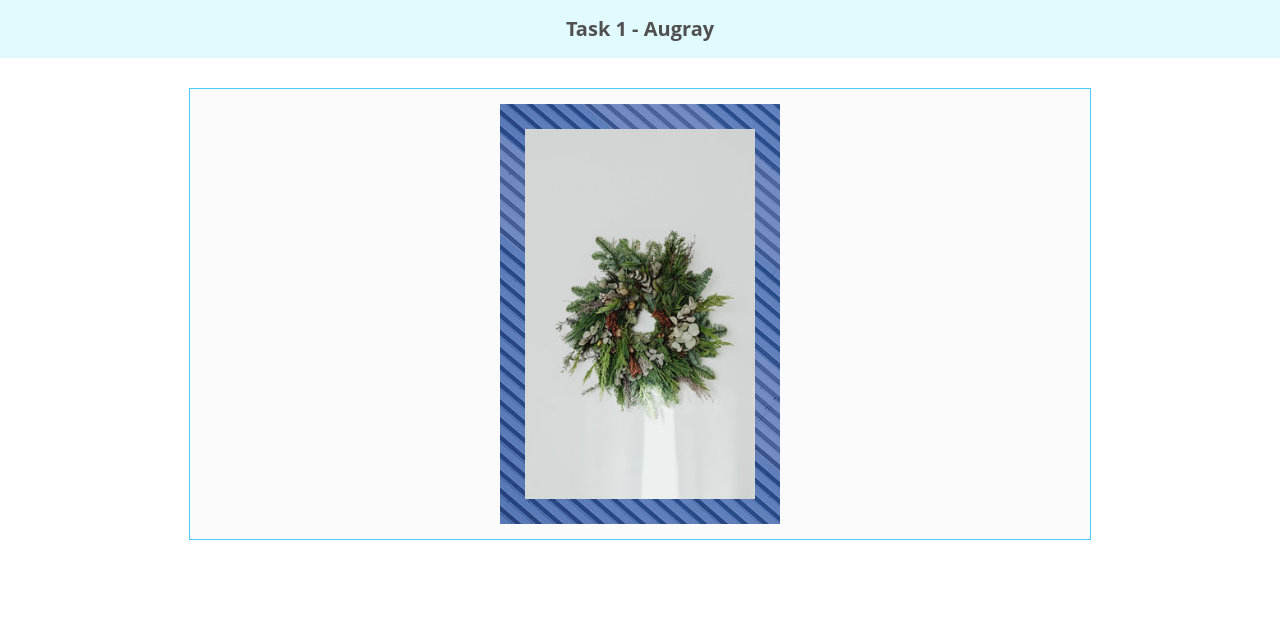
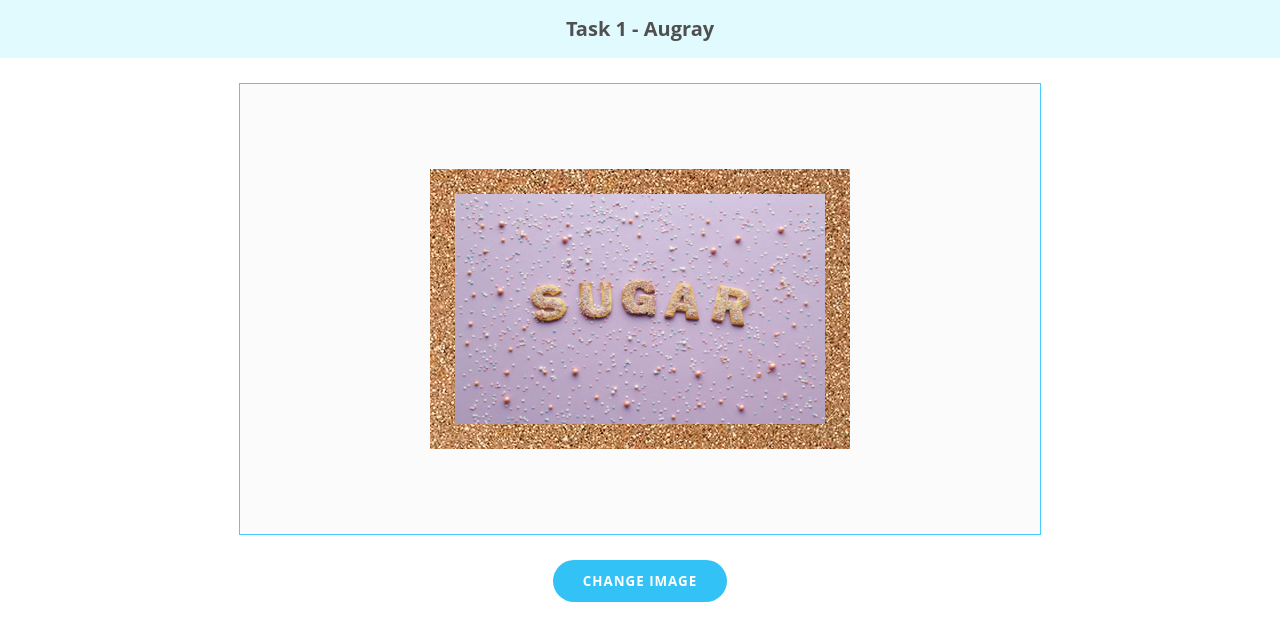
Before and after one commit to naren-irain/augray-task-1, a plain HTML site: page index.html in a window 1280 px wide. Drawn offline with Linux system fonts and the light colour scheme.

Commit message:
add button an styles

```diff
--- a/assets/css/style-task1.css
+++ b/assets/css/style-task1.css
@@ -8,7 +8,7 @@ body {
 }
 header {
     background: #e1fafe;
-    margin-bottom: 30px;
+    margin-bottom: 25px;
     overflow: hidden;
 }
 h1 {
@@ -21,3 +21,27 @@ canvas#image_holder {
     display: block;
     margin: 0 auto;
 }
+button#btn_change {
+    background: #33c2f5;
+    border: 0;
+    border-radius: 50px;
+    color: #fff;
+    cursor: pointer;
+    font-family: inherit;
+    font-weight: bold;
+    text-transform: uppercase;
+    letter-spacing: 1px;
+    margin: 25px 0 15px;
+    padding: 12px 30px;
+    outline: 0;
+    transition: .3s;
+}
+button#btn_change:hover {
+    background: #1da7d8;
+    box-shadow: 0 4px 2px rgba(0,0,0,0.2);
+}
+button#btn_change:active {
+    background: #33c2f5;
+    box-shadow: 0 0 0 rgba(0,0,0,0.2);
+    transition: 0s;
+}
--- a/assets/js/script-task1.js
+++ b/assets/js/script-task1.js
@@ -14,42 +14,52 @@
             frameSrc    : imgPath + "img-frame-flower.jpg"
         }
     };
+    let imageSet = "set1";
+
 
     // Get canvas element
     const frameCanvas   = document.getElementById('image_holder');
     const frameCtx      = frameCanvas.getContext('2d');
 
+
     // Set Banner Image
     function setBannerImage()
     {
-        let _x = (frameCanvas.width - this.width) / 2 + 25; // Aligning image to center
-        frameCtx.drawImage(this, _x, 40, this.width - 50, this.height - 50);
+        let _x = (frameCanvas.width - this.width) / 2 + 25,
+            _y = (frameCanvas.height - this.height) / 2 + 25; // Aligning image to center
+        frameCtx.drawImage(this, _x, _y, this.width - 50, this.height - 50);
     }
+
 
     // Set Frame Image
     function setFrameImage()
     {
-        let _x = (frameCanvas.width - this.width) / 2; // Aligning image to center
-        frameCtx.drawImage(this, _x, 15, this.width, this.height);
+        let _x = (frameCanvas.width - this.width) / 2,
+            _y = (frameCanvas.height - this.height) / 2; // Aligning image to center
+        frameCtx.drawImage(this, _x, _y, this.width, this.height);
     }
 
-    // Load Images
+
+    // Load Images into canvas
     function loadImages(obj)
     {
-        const frameImage = new Image();
-        frameImage.onload = setFrameImage;
-        frameImage.src = obj["frameSrc"];
+        const frameImage    = new Image();
+        frameImage.onload   = setFrameImage;
+        frameImage.src      = obj["frameSrc"];
 
-        const bannerImage = new Image();
-        bannerImage.onload = setBannerImage;
-        bannerImage.src = obj["bannerSrc"];
+        const bannerImage   = new Image();
+        bannerImage.onload  = setBannerImage;
+        bannerImage.src     = obj["bannerSrc"];
     }
+    loadImages(Config[imageSet]);
 
-    loadImages(Config.set1);
 
-    setTimeout(()=>{
+    // Change Image on button click
+    document.getElementById("btn_change").onclick = () => {
+        imageSet = (imageSet == "set1") ? "set2" : "set1";
         frameCtx.clearRect(0, 0, frameCanvas.width, frameCanvas.height);
-        loadImages(Config.set2);
-    }, 2500);
+        loadImages(Config[imageSet]);
+    };
+
 
 })();
--- a/index.html
+++ b/index.html
@@ -10,8 +10,8 @@
     <header>
         <h1>Task 1 - Augray</h1>
     </header>
-
-    <canvas id="image_holder" width="900" height="450"></canvas>
+    <canvas id="image_holder" width="800" height="450"></canvas>
+    <button id="btn_change">Change Image</button>
 
     <script src="./assets/js/script-task1.js"></script>
 </body>
```
